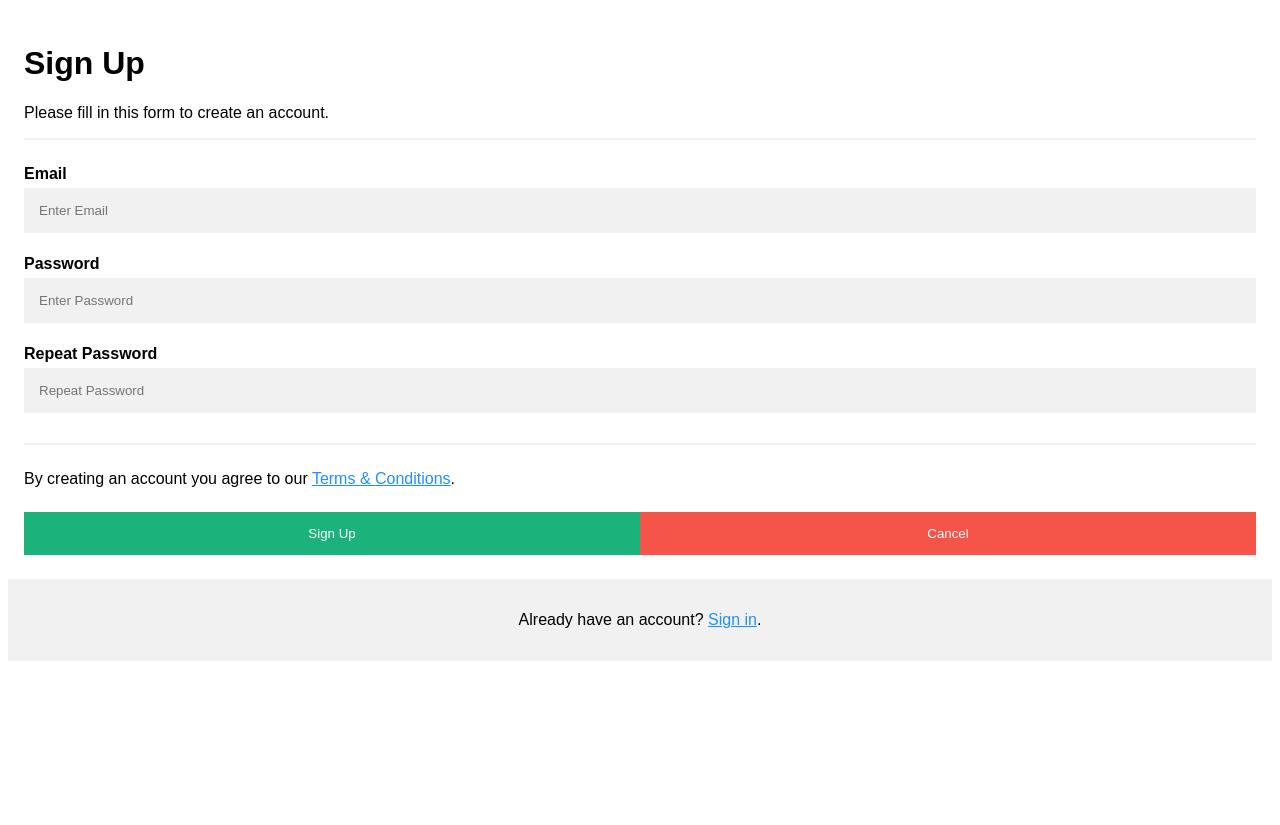
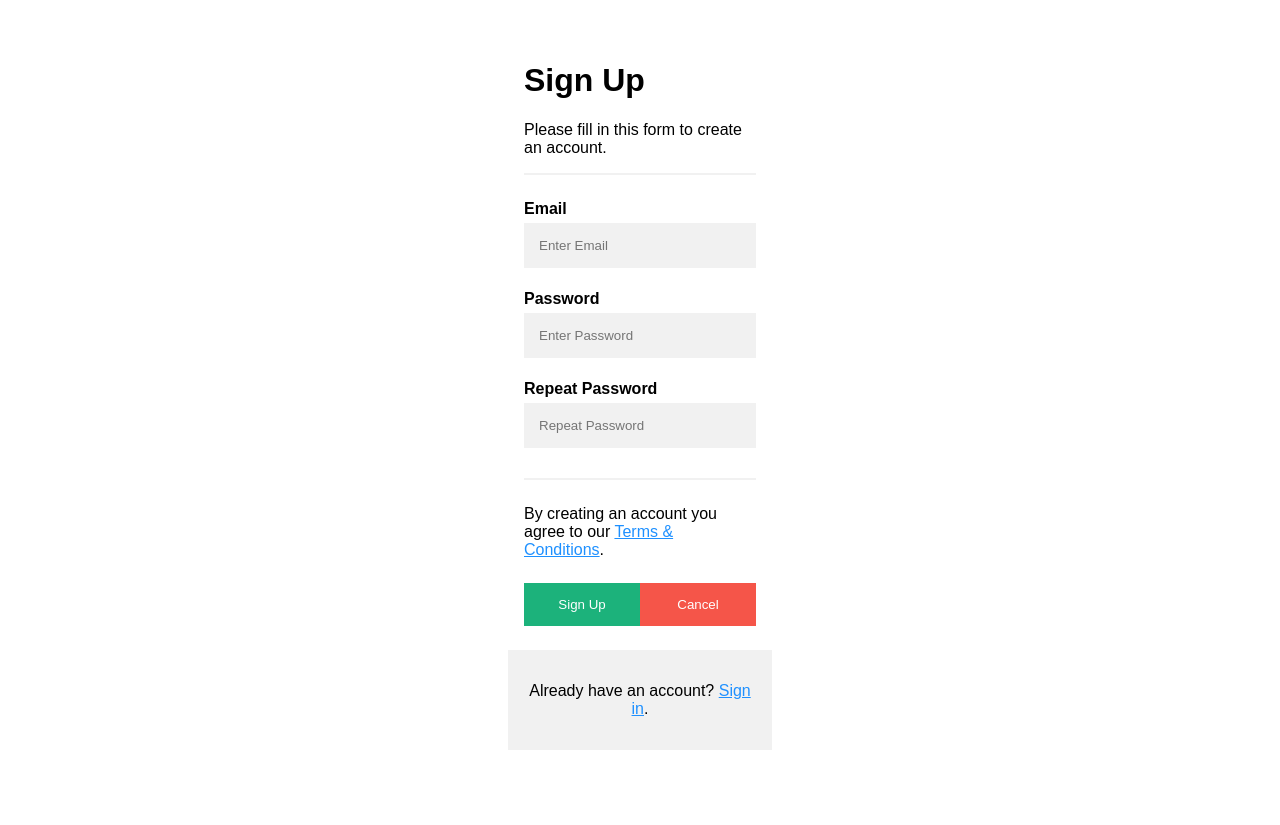
Before and after one commit to AnnHong/FundForNeeds, a PHP site: page /user_signup.php in a window 1280 px wide. Before the commit the page ends 661 px from the top, so only its background shows below. Run offline with PHP 8.4, Linux system fonts and the light colour scheme.

Commit message:
Update user_signup.php

```diff
--- a/user_signup.php
+++ b/user_signup.php
@@ -85,7 +85,7 @@ a {
 </head>
 <body>
 
-<form action="processUser.php" method="POST">
+<form action="processUser.php" method="POST" style="margin:25px 500px 75px 500px;">
   <div class="container">
     <h1>Sign Up</h1>
     <p>Please fill in this form to create an account.</p>
```
